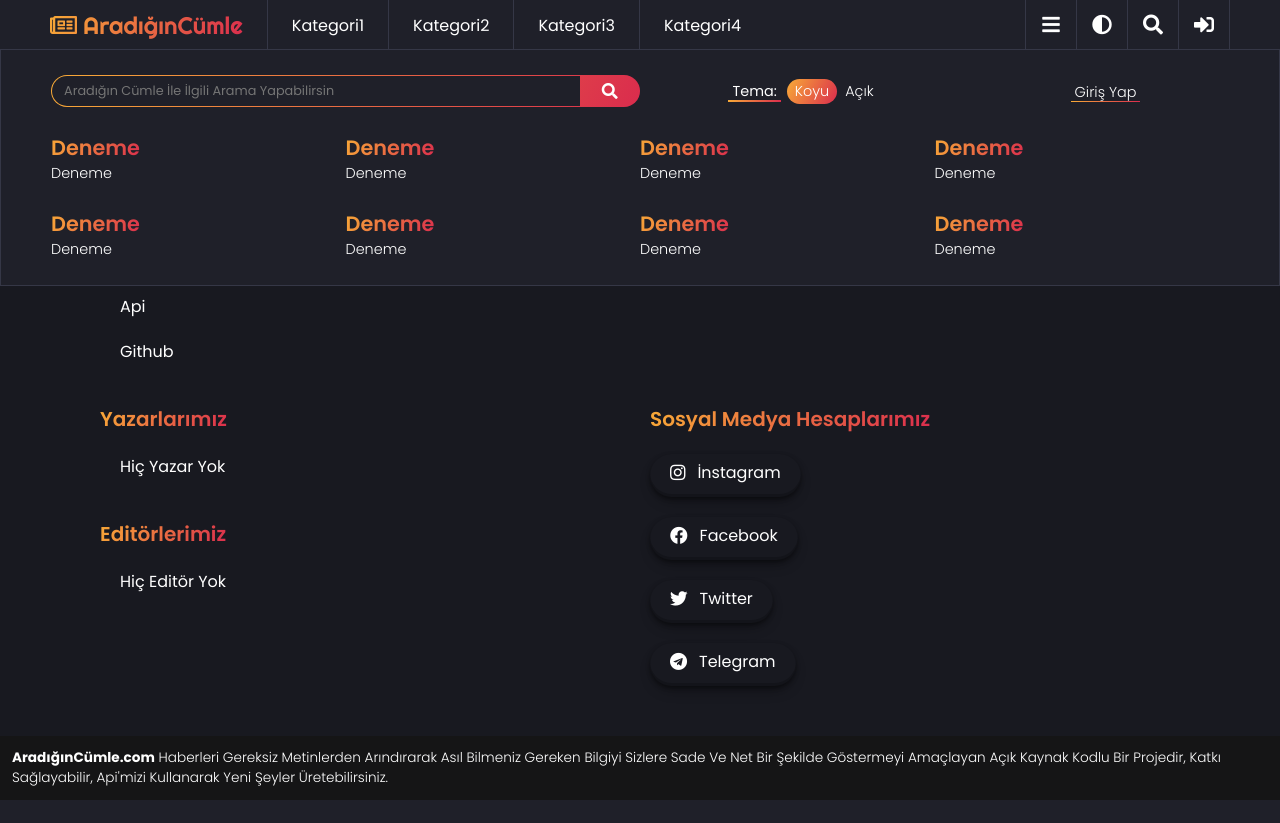
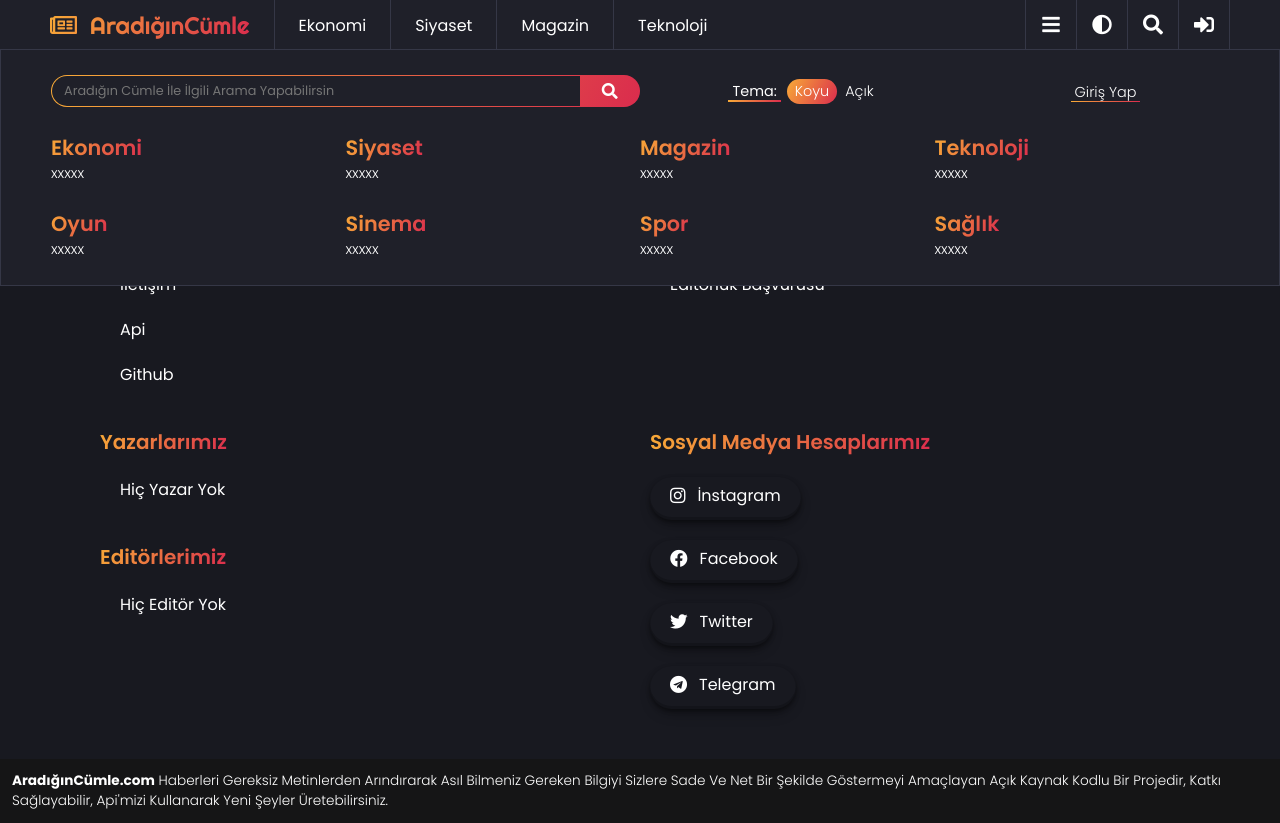
Before and after one commit to ahmetbulbul0/Aradigin-Cumle-Web-VueJs, a Vue app: page /hata/1 in a window 1280 px wide. Both pictures are taken after a click on the icon 1051 px from the left and 25 px from the top of the page. Before the commit the page ends 800 px from the top, so only its background shows below. Built offline with nearby package versions, Linux system fonts and the light colour scheme.

Commit message:
some changes

```diff
--- a/src/api/index.js
+++ b/src/api/index.js
@@ -3,7 +3,8 @@ import axios from "axios";
 const API_URL = "http://localhost:8000/api/";
 
 const instance = axios.create({
-  baseURL: API_URL,
+  baseURL: API_URL
+  // headers: { Authorization: "Bearer " + "7|xgTLwm9h7gwx94f46rgsXQO0msulS24zfjnsGaSg" }
 });
 
 async function getRequest(url, extra) {
--- a/src/components/Menu.vue
+++ b/src/components/Menu.vue
@@ -3,26 +3,34 @@
     <div class="inMenu">
       <div class="bar">
         <span class="textBox">
-          <a href="" class="strong">
+          <router-link :to="{ name: 'Home' }" class="strong">
             <i class="far fa-newspaper"></i>
-            <router-link :to="{ name: 'Home' }">AradığınCümle</router-link>
-          </a>
+            AradığınCümle
+          </router-link>
         </span>
         <span class="brace"></span>
         <span class="textBox">
-          <router-link :to="{ name: 'Home' }">Kategori1</router-link>
+          <router-link
+            :to="{ name: 'NewsListCategory', params: { categorySlug: 'ekonomi', listType: 'son-yayinlananlar' } }">
+            Ekonomi</router-link>
         </span>
         <span class="brace"></span>
         <span class="textBox">
-          <router-link :to="{ name: 'Home' }">Kategori2</router-link>
+          <router-link
+            :to="{ name: 'NewsListCategory', params: { categorySlug: 'siyaset', listType: 'son-yayinlananlar' } }">
+            Siyaset</router-link>
         </span>
         <span class="brace"></span>
         <span class="textBox">
-          <router-link :to="{ name: 'Home' }">Kategori3</router-link>
+          <router-link
+            :to="{ name: 'NewsListCategory', params: { categorySlug: 'magazin', listType: 'son-yayinlananlar' } }">
+            Magazin</router-link>
         </span>
         <span class="brace"></span>
         <span class="textBox">
-          <router-link :to="{ name: 'Home' }">Kategori4</router-link>
+          <router-link
+            :to="{ name: 'NewsListCategory', params: { categorySlug: 'teknoloji', listType: 'son-yayinlananlar' } }">
+            Teknoloji</router-link>
         </span>
       </div>
       <div class="bar">
@@ -40,9 +48,9 @@
         </span>
         <section class="brace"></section>
         <span class="iconBox">
-          <a href="#">
+          <router-link :to="{ name: 'SignIn' }">
             <i class="fas fa-sign-in-alt"></i>
-          </a>
+          </router-link>
         </span>
         <section class="brace"></section>
       </div>
@@ -50,10 +58,7 @@
         <div class="inFullLine">
           <div class="search">
             <div class="outInputText">
-              <input
-                type="text"
-                placeholder="Aradığın cümle ile ilgili birkaç kelime yazabilirsin"
-              />
+              <input type="text" placeholder="Aradığın cümle ile ilgili birkaç kelime yazabilirsin" />
               <i class="fas fa-search"></i>
               <i class="fas fa-times closeSearch"></i>
             </div>
@@ -77,10 +82,10 @@
           <i class="fas fa-bars mobilMenuBtn"></i>
         </span>
         <span class="logoBox">
-          <a href="#">
+          <router-link :to="{ name: 'Home' }" class="strong">
             <i class="far fa-newspaper"></i>
-            Aradığın Cümle
-          </a>
+            AradığınCümle
+          </router-link>
         </span>
         <span class="iconBox">
           <i class="fas fa-search mobilSearchBtn"></i>
@@ -93,20 +98,15 @@
       <div class="header">
         <div class="search">
           <div class="outInputText">
-            <input
-              type="text"
-              placeholder="Aradığın Cümle İle İlgili Arama Yapabilirsin"
-            />
+            <input type="text" placeholder="Aradığın Cümle İle İlgili Arama Yapabilirsin" />
             <div class="iconBox">
               <i class="fas fa-search cP"></i>
             </div>
           </div>
         </div>
-
         <div class="themeAndLinks">
           <div class="theme">
             <label for="#">Tema:</label>
-
             <form method="POST" action="#">
               <button class="active" name="websiteTheme" value="dark">
                 Koyu
@@ -114,10 +114,9 @@
               <button name="websiteTheme" value="light">Açık</button>
             </form>
           </div>
-
           <div class="linkBar">
             <span>
-              <a href="#">Giriş Yap</a>
+              <router-link :to="{ name: 'SignIn' }">Giriş Yap</router-link>
             </span>
           </div>
         </div>
@@ -127,13 +126,17 @@
           <div class="outList">
             <div class="titleBox">
               <span>
-                <a href="#">Deneme</a>
+                <router-link
+                  :to="{ name: 'NewsListCategory', params: { categorySlug: 'ekonomi', listType: 'son-yayinlananlar' } }">
+                  Ekonomi</router-link>
               </span>
             </div>
             <div class="list">
               <div class="item">
                 <span>
-                  <a href="#">Deneme</a>
+                  <router-link
+                    :to="{ name: 'NewsListCategory', params: { categorySlug: 'xxxxx', listType: 'son-yayinlananlar' } }">
+                    xxxxx</router-link>
                 </span>
               </div>
             </div>
@@ -141,13 +144,17 @@
           <div class="outList">
             <div class="titleBox">
               <span>
-                <a href="#">Deneme</a>
+                <router-link
+                  :to="{ name: 'NewsListCategory', params: { categorySlug: 'siyaset', listType: 'son-yayinlananlar' } }">
+                  Siyaset</router-link>
               </span>
             </div>
             <div class="list">
               <div class="item">
                 <span>
-                  <a href="#">Deneme</a>
+                  <router-link
+                    :to="{ name: 'NewsListCategory', params: { categorySlug: 'xxxxx', listType: 'son-yayinlananlar' } }">
+                    xxxxx</router-link>
                 </span>
               </div>
             </div>
@@ -155,13 +162,17 @@
           <div class="outList">
             <div class="titleBox">
               <span>
-                <a href="#">Deneme</a>
+                <router-link
+                  :to="{ name: 'NewsListCategory', params: { categorySlug: 'magazin', listType: 'son-yayinlananlar' } }">
+                  Magazin</router-link>
               </span>
             </div>
             <div class="list">
               <div class="item">
                 <span>
-                  <a href="#">Deneme</a>
+                  <router-link
+                    :to="{ name: 'NewsListCategory', params: { categorySlug: 'xxxxx', listType: 'son-yayinlananlar' } }">
+                    xxxxx</router-link>
                 </span>
               </div>
             </div>
@@ -169,13 +180,17 @@
           <div class="outList">
             <div class="titleBox">
               <span>
-                <a href="#">Deneme</a>
+                <router-link
+                  :to="{ name: 'NewsListCategory', params: { categorySlug: 'teknoloji', listType: 'son-yayinlananlar' } }">
+                  Teknoloji</router-link>
               </span>
             </div>
             <div class="list">
               <div class="item">
                 <span>
-                  <a href="#">Deneme</a>
+                  <router-link
+                    :to="{ name: 'NewsListCategory', params: { categorySlug: 'xxxxx', listType: 'son-yayinlananlar' } }">
+                    xxxxx</router-link>
                 </span>
               </div>
             </div>
@@ -185,13 +200,17 @@
           <div class="outList">
             <div class="titleBox">
               <span>
-                <a href="#">Deneme</a>
+                <router-link
+                  :to="{ name: 'NewsListCategory', params: { categorySlug: 'oyun', listType: 'son-yayinlananlar' } }">
+                  Oyun</router-link>
               </span>
             </div>
             <div class="list">
               <div class="item">
                 <span>
-                  <a href="#">Deneme</a>
+                  <router-link
+                    :to="{ name: 'NewsListCategory', params: { categorySlug: 'xxxxx', listType: 'son-yayinlananlar' } }">
+                    xxxxx</router-link>
                 </span>
               </div>
             </div>
@@ -199,13 +218,17 @@
           <div class="outList">
             <div class="titleBox">
               <span>
-                <a href="#">Deneme</a>
+                <router-link
+                  :to="{ name: 'NewsListCategory', params: { categorySlug: 'sinema', listType: 'son-yayinlananlar' } }">
+                  Sinema</router-link>
               </span>
             </div>
             <div class="list">
               <div class="item">
                 <span>
-                  <a href="#">Deneme</a>
+                  <router-link
+                    :to="{ name: 'NewsListCategory', params: { categorySlug: 'xxxxx', listType: 'son-yayinlananlar' } }">
+                    xxxxx</router-link>
                 </span>
               </div>
             </div>
@@ -213,13 +236,17 @@
           <div class="outList">
             <div class="titleBox">
               <span>
-                <a href="#">Deneme</a>
+                <router-link
+                  :to="{ name: 'NewsListCategory', params: { categorySlug: 'spor', listType: 'son-yayinlananlar' } }">
+                  Spor</router-link>
               </span>
             </div>
             <div class="list">
               <div class="item">
                 <span>
-                  <a href="#">Deneme</a>
+                  <router-link
+                    :to="{ name: 'NewsListCategory', params: { categorySlug: 'xxxxx', listType: 'son-yayinlananlar' } }">
+                    xxxxx</router-link>
                 </span>
               </div>
             </div>
@@ -227,13 +254,17 @@
           <div class="outList">
             <div class="titleBox">
               <span>
-                <a href="#">Deneme</a>
+                <router-link
+                  :to="{ name: 'NewsListCategory', params: { categorySlug: 'sağlık', listType: 'son-yayinlananlar' } }">
+                  Sağlık</router-link>
               </span>
             </div>
             <div class="list">
               <div class="item">
                 <span>
-                  <a href="#">Deneme</a>
+                  <router-link
+                    :to="{ name: 'NewsListCategory', params: { categorySlug: 'xxxxx', listType: 'son-yayinlananlar' } }">
+                    xxxxx</router-link>
                 </span>
               </div>
             </div>
--- a/src/views/ErrorView.vue
+++ b/src/views/ErrorView.vue
@@ -1,7 +1,12 @@
 <template>
-    HATA SAYFASI
+    <div>
+        {{ errorCode }}
+    </div>
 </template>
 
 <script setup>
-
+import { useRoute } from "vue-router";
+const route = useRoute();
+const errorCode = route.params.errorCode;
+console.log(errorCode);
 </script>
--- a/src/views/HomeView.vue
+++ b/src/views/HomeView.vue
@@ -1,9 +1,11 @@
 <template>
-  <Small2List :small2ListData="small2ListData" />
-  <Middle2List :middle2ListData="middle2ListData" />
-  <Middle2List :middle2ListData="middle2ListData" />
-  <Middle2List :middle2ListData="middle2ListData" />
-  <BigList :bigListData="bigListData" />
+  <div>
+    <Small2List :small2ListData="small2ListData" />
+    <Middle2List :middle2ListData="middle2ListData" />
+    <Middle2List :middle2ListData="middle2ListData" />
+    <Middle2List :middle2ListData="middle2ListData" />
+    <BigList :bigListData="bigListData" />
+  </div>
 </template>
 
 <script setup>
@@ -12,7 +14,6 @@ import Middle2List from "../components/2MiddleList.vue";
 import BigList from "../components/BigList.vue";
 import { getRequest } from "../api";
 
-const news = await getRequest("news");
 
 const small2ListData = [
   {
@@ -47,7 +48,7 @@ const bigListData = {
 };
 
 async function getNews(params) {
-  const news = await getRequest("news", { params: params });
+  const news = await getRequest("public/news", { params: params });
   return news.data;
 }
 
```
Also changed, not shown: src/router/index.js (+5 -10 lines).
